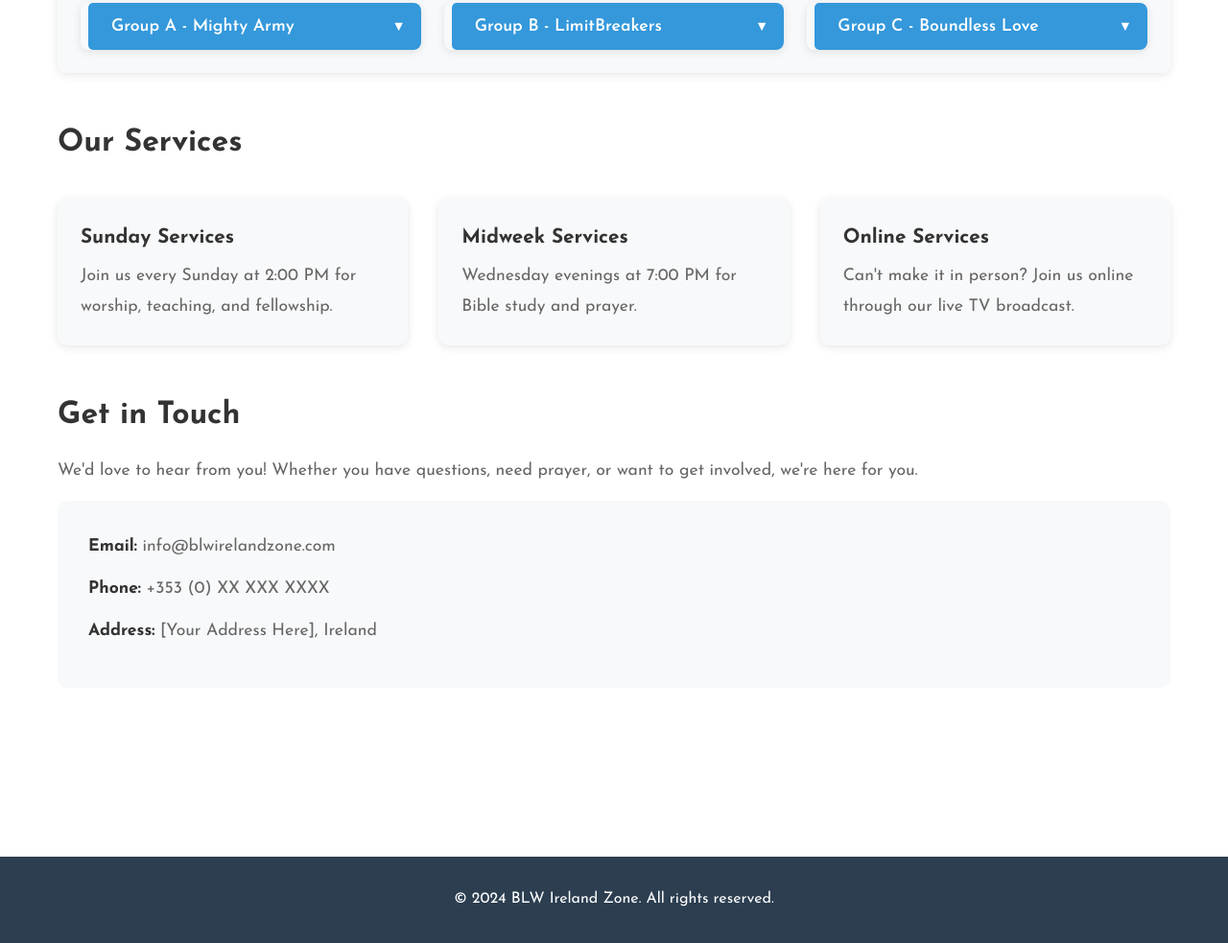
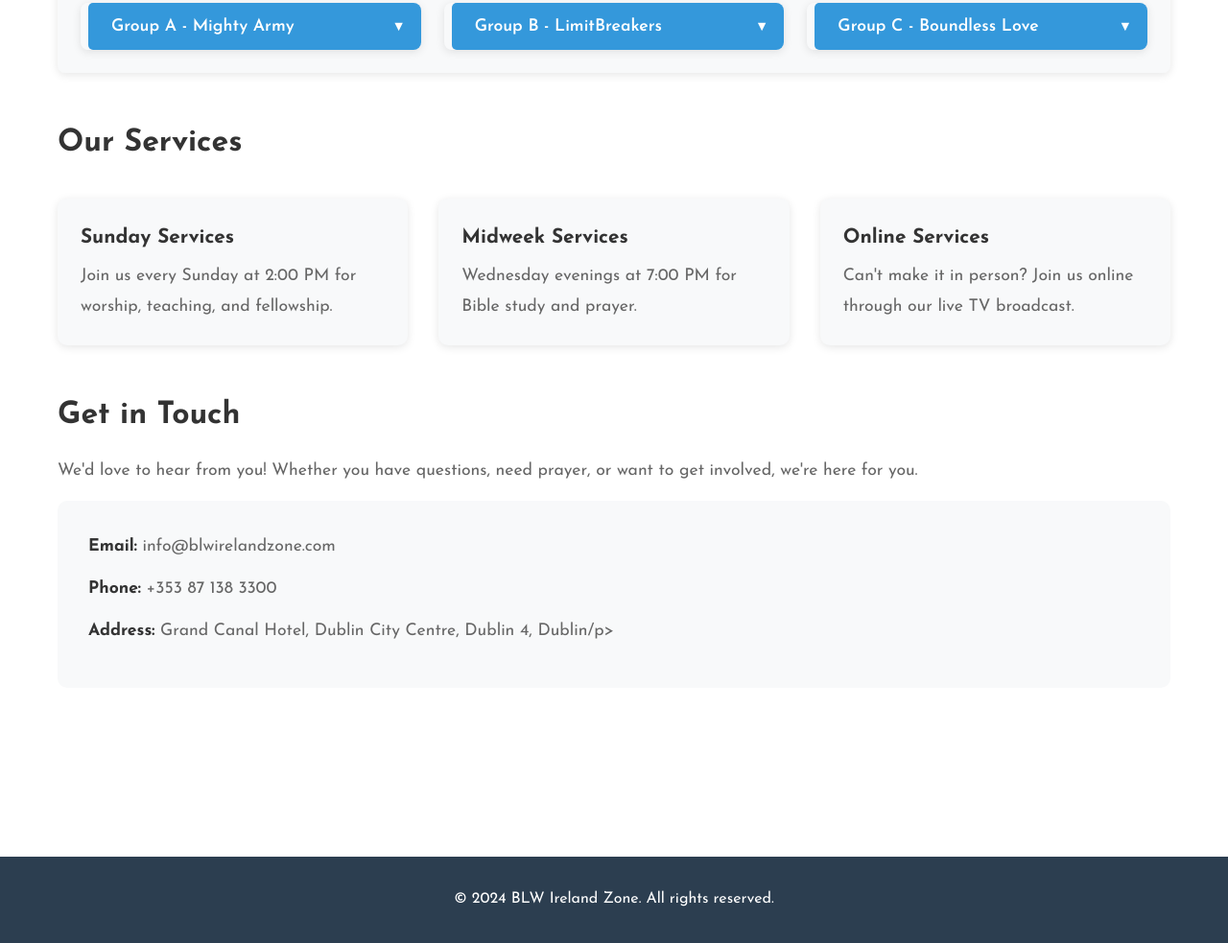
Before and after one commit to aoaye/blw_ireland_website, a website: page about.html in a window 1280 px wide. Shown: the part 1319-2302 px from the top of the page at 96% size. Drawn offline with Linux system fonts and the light colour scheme; no server answers.

Commit message:
Updated contact info

```diff
--- a/about.html
+++ b/about.html
@@ -139,8 +139,8 @@
                     <p>We'd love to hear from you! Whether you have questions, need prayer, or want to get involved, we're here for you.</p>
                     <div class="contact-info">
                         <p><strong>Email:</strong> info@blwirelandzone.com</p>
-                        <p><strong>Phone:</strong> +353 (0) XX XXX XXXX</p>
-                        <p><strong>Address:</strong> [Your Address Here], Ireland</p>
+                        <p><strong>Phone:</strong> +353 87 138 3300</p>
+                        <p><strong>Address:</strong> Grand Canal Hotel, Dublin City Centre, Dublin 4, Dublin/p>
                     </div>
                 </div>
             </div>
```
